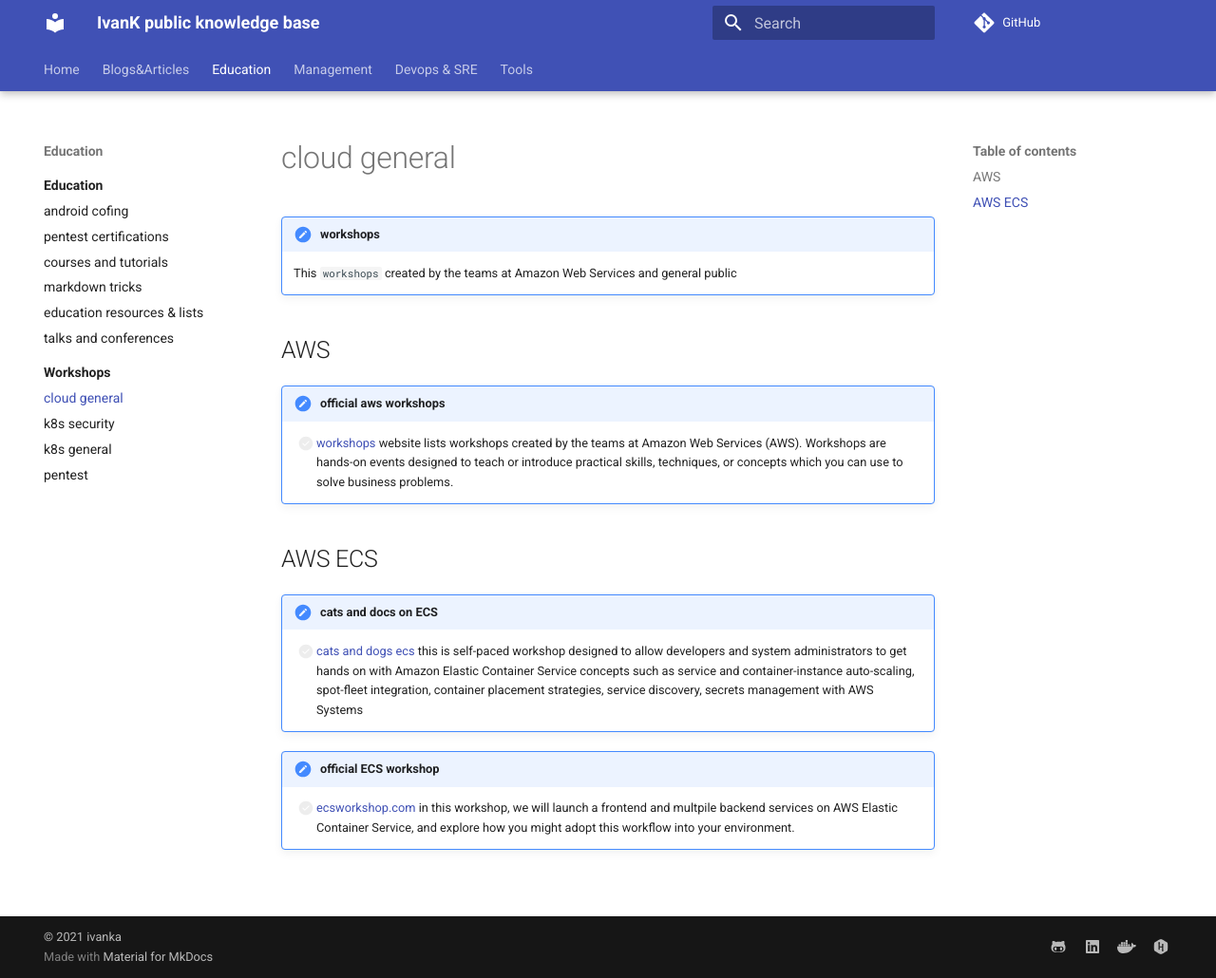
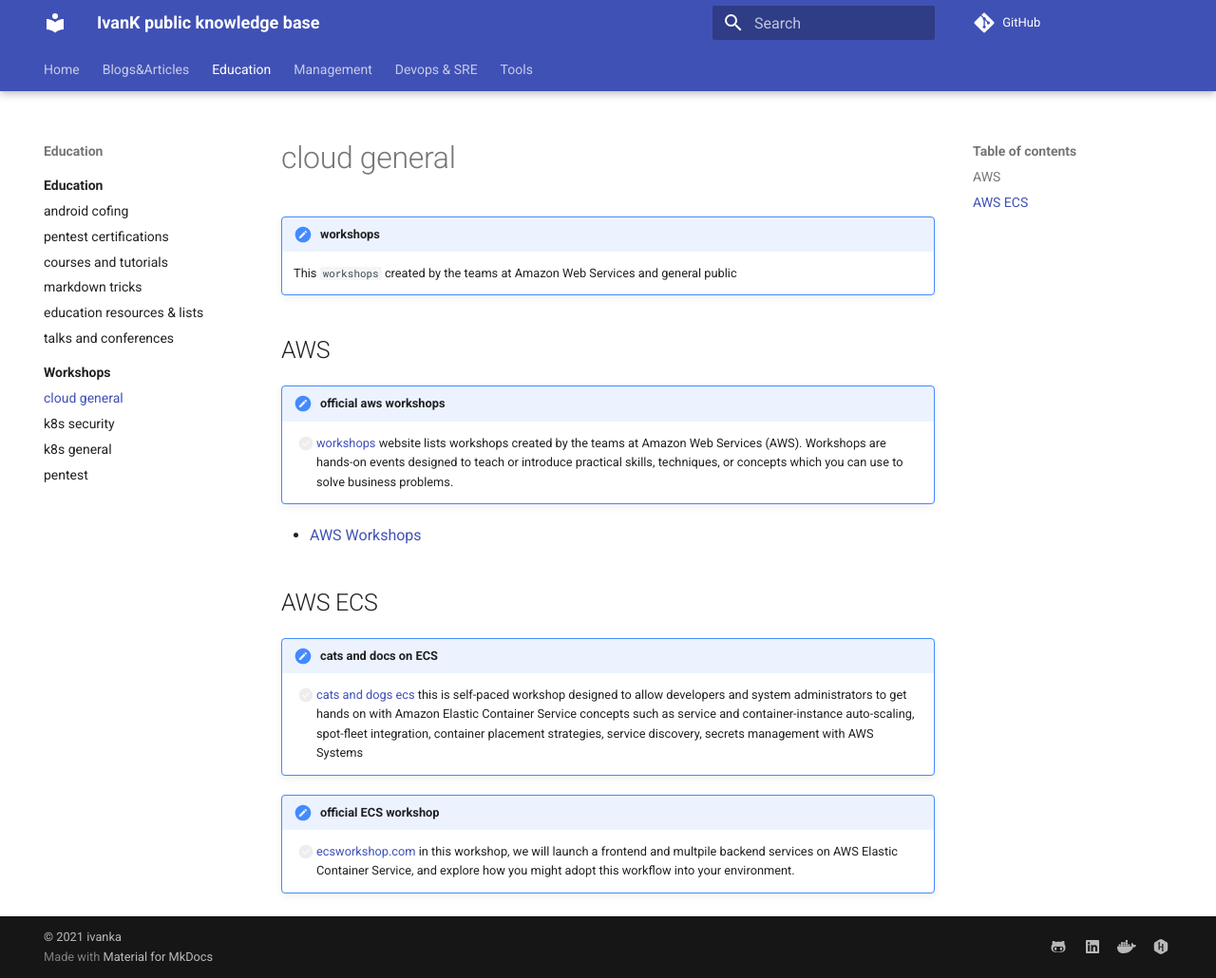
Before and after one commit to ivankatliarchuk/knowledge-base, an MkDocs documentation site: the page built from docs/workshops/ecs.md, in a window 1280 px wide and 1030 px high. Shown: the whole window at 95% size. Built offline with MkDocs 1.6.1 and Material for MkDocs 9.7.7, drawn with Linux system fonts in a browser that asks for light colours; comment, search, counter and statistics services are not loaded.

Commit message:
docs: extra aws workshop

```diff
--- a/docs/workshops/ecs.md
+++ b/docs/workshops/ecs.md
@@ -17,6 +17,8 @@
     - [ ] [workshops][1]
      website lists workshops created by the teams at Amazon Web Services (AWS). Workshops are hands-on events designed to teach or introduce practical skills, techniques, or concepts which you can use to solve business problems.
 
+- [AWS Workshops](https://awsworkshop.io/categories/testing/)
+
 ## AWS ECS
 
 !!! summary "cats and docs on ECS"
```
